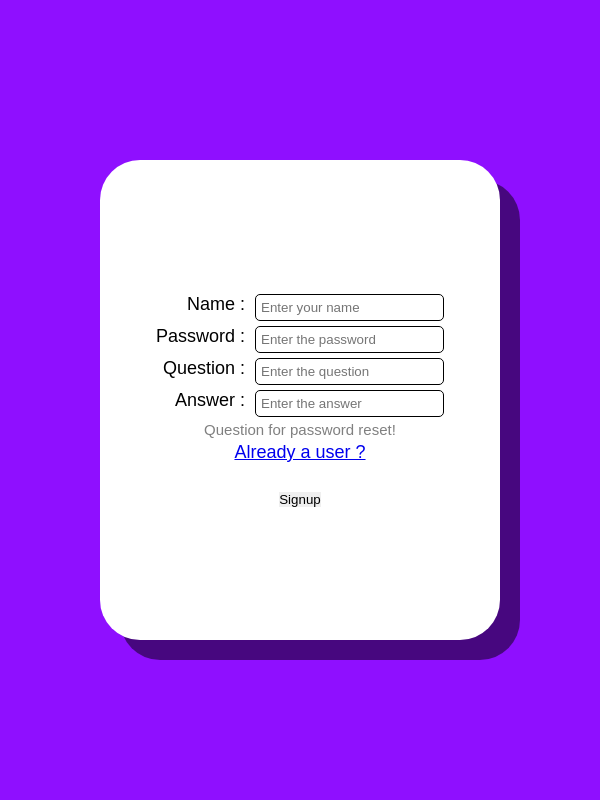
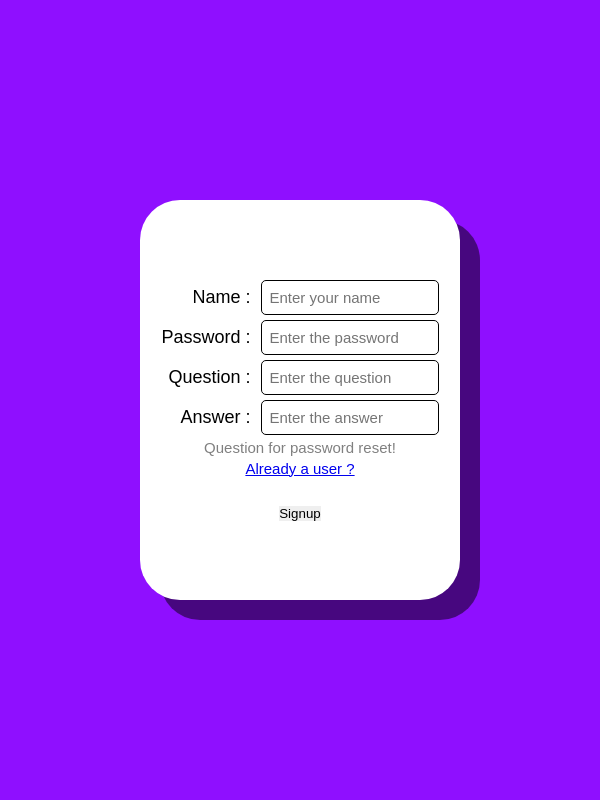
Before and after one commit to Dhanush-ck/trivia-app, a Django app: page /signup in a window 600 px wide. Run offline with Django 5.2, Linux system fonts and the light colour scheme; some web fonts are replaced.

Commit message:
feat : Made reponsive for some ratios

```diff
--- a/main/static/css/signup.css
+++ b/main/static/css/signup.css
@@ -24,14 +24,21 @@
     flex-direction: column;
     border-radius: 40px;
     box-shadow: 20px 20px 0 rgba(0, 0, 0, 0.5);
-    font-size: 18px;
+    font-size: 20px;
     gap: 4px;
 }
 
+.header {
+    font-size: 30px;
+    font-weight: 500;
+    text-decoration: underline;
+    margin: 0 0 10px 0;
+}
 
 #id_name, #id_password, #id_question, #id_answer {
     border: solid 1px black;
-    padding: 5px;
+    padding: 8px;
+    font-size: 16px;
     margin: 0 0 0 5px;
     border-radius: 5px;
 }
@@ -55,4 +62,82 @@
 
 .input span {
     text-align: right;
+    display: flex;
+    align-items: center;
+    justify-content: end;
 }
+
+a {
+    font-size: 15px;
+}
+
+.submit-button {
+    background-color: white;
+    border: solid 1px black;
+    border-radius: 5px;
+    padding: 10px;
+    margin: 10px 0 0 0;
+    font-size: 20px;
+    width: 7rem;
+    transition: 0.2s;
+    box-shadow: 5px 5px 0 rgba(0, 0, 0, 0.5);
+
+    &:hover {
+        background-color: black;
+        box-shadow: 5px 5px 0 rgba(0, 0, 0, 0.4);
+        color: white;
+    }
+}
+
+@media only screen and (max-width: 400px) {
+    .form {
+        height: 23rem;
+        width: 18rem;
+        font-size: 15px;
+    }
+
+    .header {
+        font-size: 25px;
+    }
+
+    #id_name, #id_password, #id_question, #id_answer {
+        font-size: 14px;
+    }
+
+    .message, .error {
+        font-size: 13px;
+    }
+
+    .submit-button {
+        padding: 5px;
+        font-size: 15px;
+        width: 5rem;
+    }
+}
+
+@media only screen and (min-width: 400px) and (max-width: 600px) {
+    .form {
+        height: 25rem;
+        width: 20rem;
+        font-size: 18px;
+    }
+
+    .header {
+        font-size: 25px;
+    }
+
+    #id_name, #id_password, #id_question, #id_answer {
+        font-size: 15px;
+        width: 10rem;
+    }
+
+    .message, .error {
+        font-size: 15px;
+    }
+
+    .submit-button {
+        padding: 5px;
+        font-size: 18px;
+        width: 6rem;
+    }
+}
```
